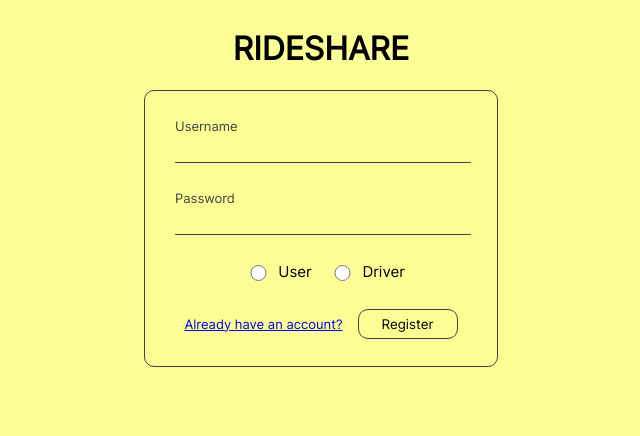
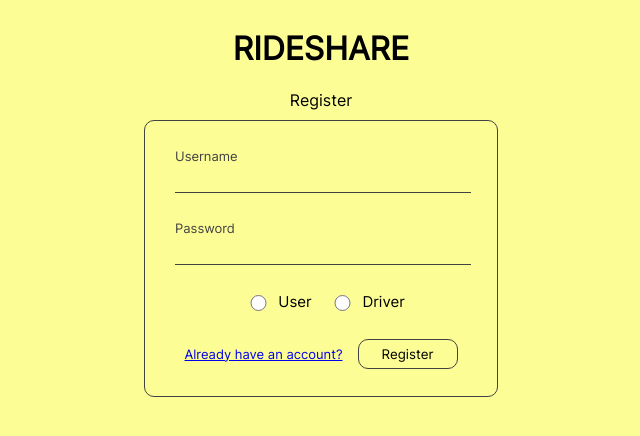
Before and after one commit to PrithwishNag/Bits-C2-Assignment2, a React (Create React App) app: page /register in a window 1280 px wide. Shown: the top 436 px of the page, without its empty margins (319-959 px from the left). Built offline with nearby package versions, Linux system fonts and the light colour scheme.

Commit message:
Adding login and register header

```diff
--- a/src/screens/loginPage.js
+++ b/src/screens/loginPage.js
@@ -32,6 +32,7 @@ const LoginPage = () => {
   return (
     <div class="container">
       <h1>RIDESHARE</h1>
+      <div style={{marginBottom: "10px"}}>Login</div>
       <form class="login-container" action="/dashboard">
         <div>
           <div class="key">Username</div>
--- a/src/screens/registerPage.js
+++ b/src/screens/registerPage.js
@@ -35,6 +35,7 @@ const RegisterPage = () => {
   return (
     <div class="container">
       <h1>RIDESHARE</h1>
+      <div style={{marginBottom: "10px"}}>Register</div>
       <form class="login-container" action="/">
         <div>
           <div class="key">Username</div>
```
